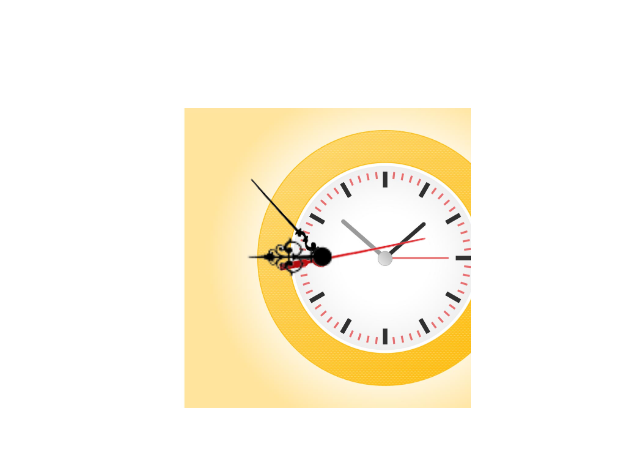
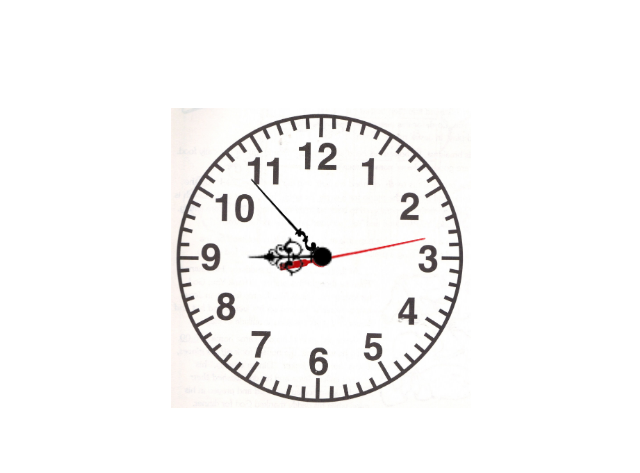
Before and after one commit to sucreami/First-clock, a plain HTML site: page index.html in a window 1280 px wide. Shown: the whole page, without its empty margins (319-959 px from the left). Drawn offline with Linux system fonts and the light colour scheme.

Commit message:
Update index.html

```diff
--- a/index.html
+++ b/index.html
@@ -9,7 +9,7 @@
   top: 100px;
   width: 300px;
   height: 300px;
-  background-image: url(newface.jpg);
+  background-image: url(newnewclockface.jpg);
   background-size: cover;
   position: relative;
 }
```
